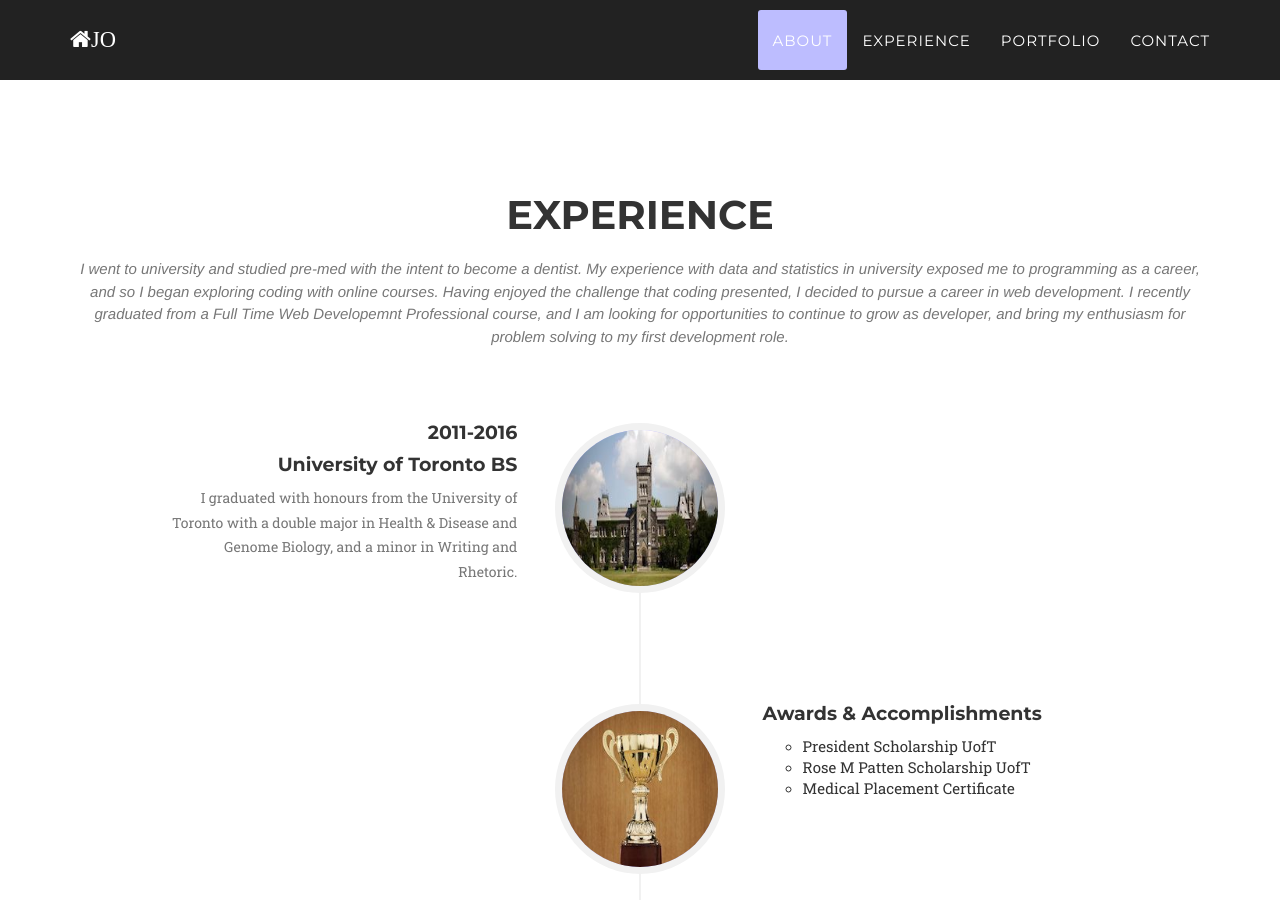
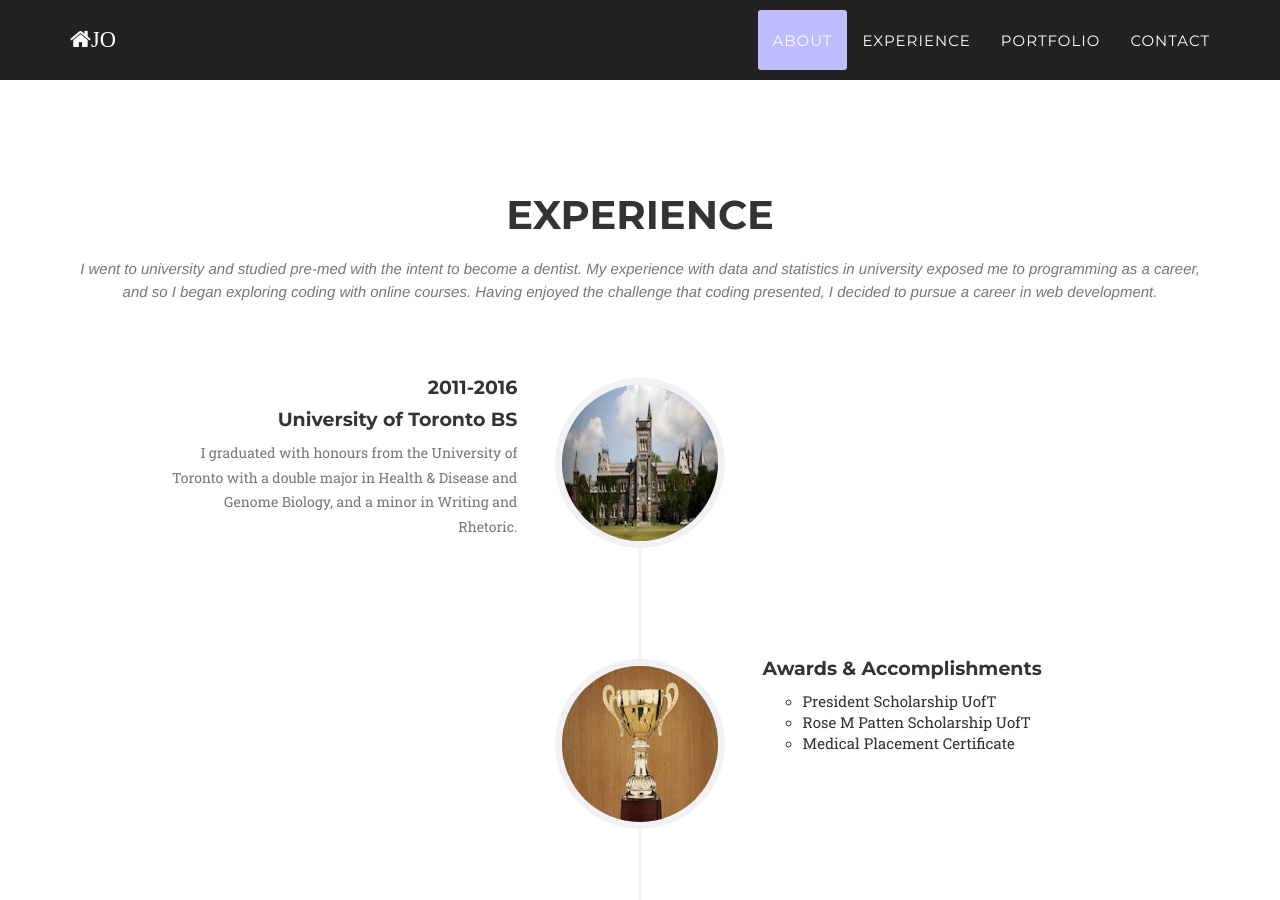
Before and after one commit to josi321/josi321.github.io, a Jekyll site: the page built from index.html, in a window 1280 px wide and 900 px high, scrolled down 1282 px. Built offline with Jekyll 4.4.1, drawn with Linux system fonts in a browser that asks for light colours; some web fonts are replaced; the list of posts is cut into pages by our own code; some of the changed text lies outside the part shown.

Commit message:
Update education.html
removed unnecessary information

```diff
--- a/_includes/education.html
+++ b/_includes/education.html
@@ -6,8 +6,7 @@
                 <div class="col-lg-12 text-center">
                     <h2 class="section-heading">Experience</h2>
                     <h3 class="section-subheading text-muted"> I went to university and studied pre-med with the intent to become a dentist. My experience with data and statistics in university exposed me to programming as a career, and so
-                      I began exploring coding with online courses. Having enjoyed the challenge that coding presented, I decided to pursue a career in web development. I recently graduated from a Full Time Web Developemnt Professional course, and
-                      I am looking for opportunities to continue to grow as developer, and bring my enthusiasm for problem solving to my first development role. </h3>
+                      I began exploring coding with online courses. Having enjoyed the challenge that coding presented, I decided to pursue a career in web development. </h3>
                 </div>
             </div>
             <div class="row">
@@ -62,8 +61,8 @@
                                     <h4 class="subheading">RED Academy</h4>
                                 </div>
                                 <div class="timeline-body">
-                                    <p class="text-muted">I began my journey as a web developer by taking an immersive full-time Professional Web Development course at RED Academy.
-                                      I completed their tough assignments, while taking on additional challenges to grow my new skill sets such as mocha and chai testing frameworks for a job application. In class I learned how to interact with web API's, create custom themes and plugins from scratch, and demonstrated leadership as project lead for the development of Sage Canada's website.</p>
+                                    <p class="text-muted">I began my journey as a web developer by taking an Intro to Computer Science at HarvardX. I fell in love with the thought process and the challenges of creating something from scracth. I then self taught myself various other languages through online tutorials, books, and seminars/workshops. Building applications is one thing, but designing and understanding the user experience is another. To build on my web development skills, I also took various courses on UX!
+                                    </p>
                                 </div>
                             </div>
                         </li>
```
